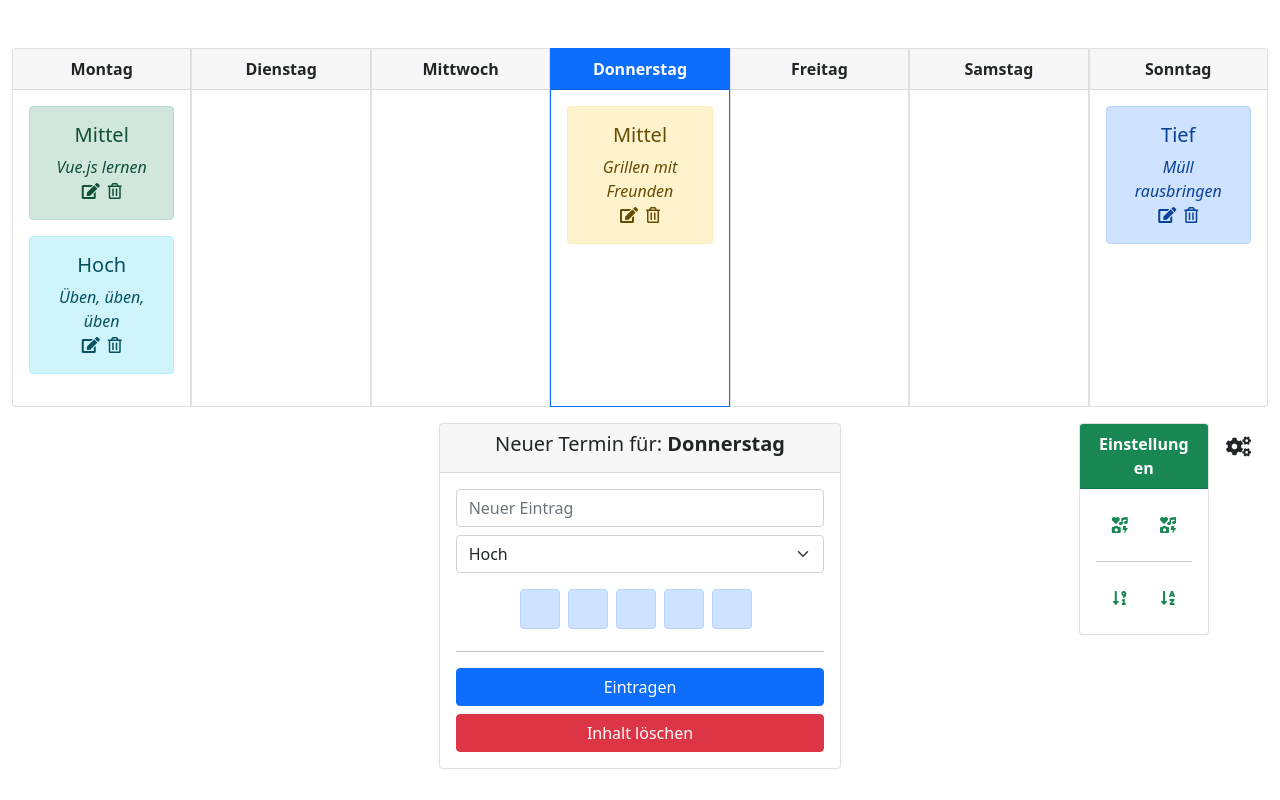
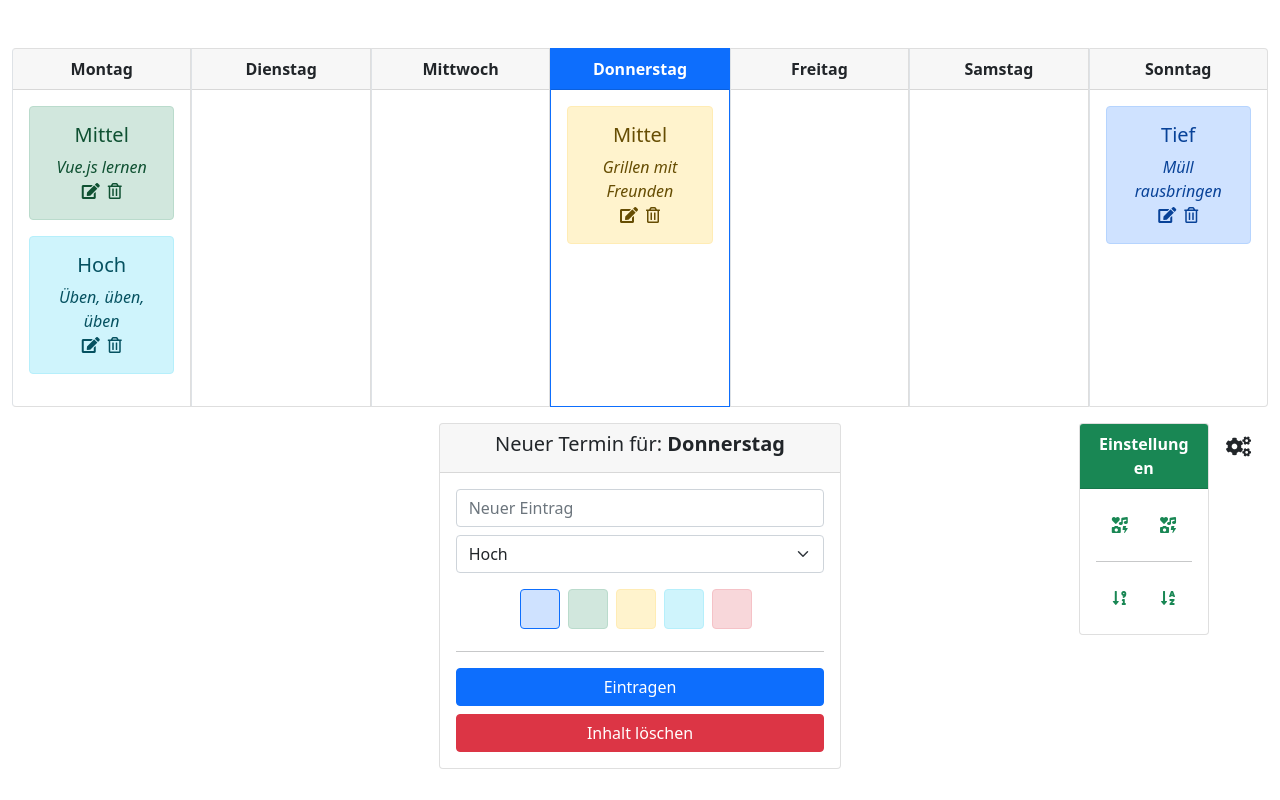
Before and after one commit to iagnes/terminkalender_vue, a Vue app: page / in a window 1280 px wide. Built offline with nearby package versions, Linux system fonts and the light colour scheme.

Commit message:
setActiveDay and eventColors implemented

```diff
--- a/src/components/CalendarDay.vue
+++ b/src/components/CalendarDay.vue
@@ -4,6 +4,7 @@
       class="card-header text-center"
       :class="cardHeaderClasses"
       role="button"
+       @click="setActiveDay()"
     >
       <strong>{{ day.fullName }}</strong>
     </div>
@@ -65,6 +66,11 @@ export default {
         : null;
     },
   },
+  methods: {
+     setActiveDay() {
+      Store.mutations.setActiveDay(this.day.id);
+    },
+  },
 };
 </script>
 
--- a/src/components/CalendarEntry.vue
+++ b/src/components/CalendarEntry.vue
@@ -15,10 +15,12 @@
         </select>
         <div class="text-center mt-3">
           <span
-            v-for="i in 5"
-            :key="i"
-            class="d-inline-block alert alert-primary m-0 me-2 square"
+            v-for="color in eventColors"
+            :key="color"
+            class="d-inline-block alert m-0 me-2 square"
+            :class="eventColorClasses(color)"
             role="button"
+            @click="setEventColor(color)"
           >
           </span>
         </div>
@@ -36,9 +38,33 @@
 import Store from "../store.js";
 export default {
   name: "CalendarEntry",
+  data() {
+    return {
+      eventColors: ["primary", "success", "warning", "info", "danger"],
+      event: {
+        title: "",
+        color: "primary",
+        priority: 0,
+      },
+    };
+  },
   computed: {
     activeDayName() {
       return Store.getters.activeDay().fullName;
+    },
+  },
+  methods: {
+    eventColorClasses(eventColor) {
+      return [
+        "alert-" + eventColor,
+        this.event.color === eventColor
+          ? "border border-" + this.event.color
+          : "",
+      ];
+    },
+
+    setEventColor(eventColor) {
+      this.event.color = eventColor;
     },
   },
 };
--- a/src/store.js
+++ b/src/store.js
@@ -39,8 +39,12 @@ const mutations = {
             eventObj.priority = Number(newEvent.priority);
             eventObj.edit = false;
         },
+        setActiveDay(dayId) {
+            state.calendarWeekData.map((dayObj) => {
+                dayObj.id === dayId ? (dayObj.active = true) : (dayObj.active = false);
+            });
+        },
     };
-
     export default {
         state: readonly(state),
         getters,
```
Lines whose indentation alone changed are shown as unchanged.
